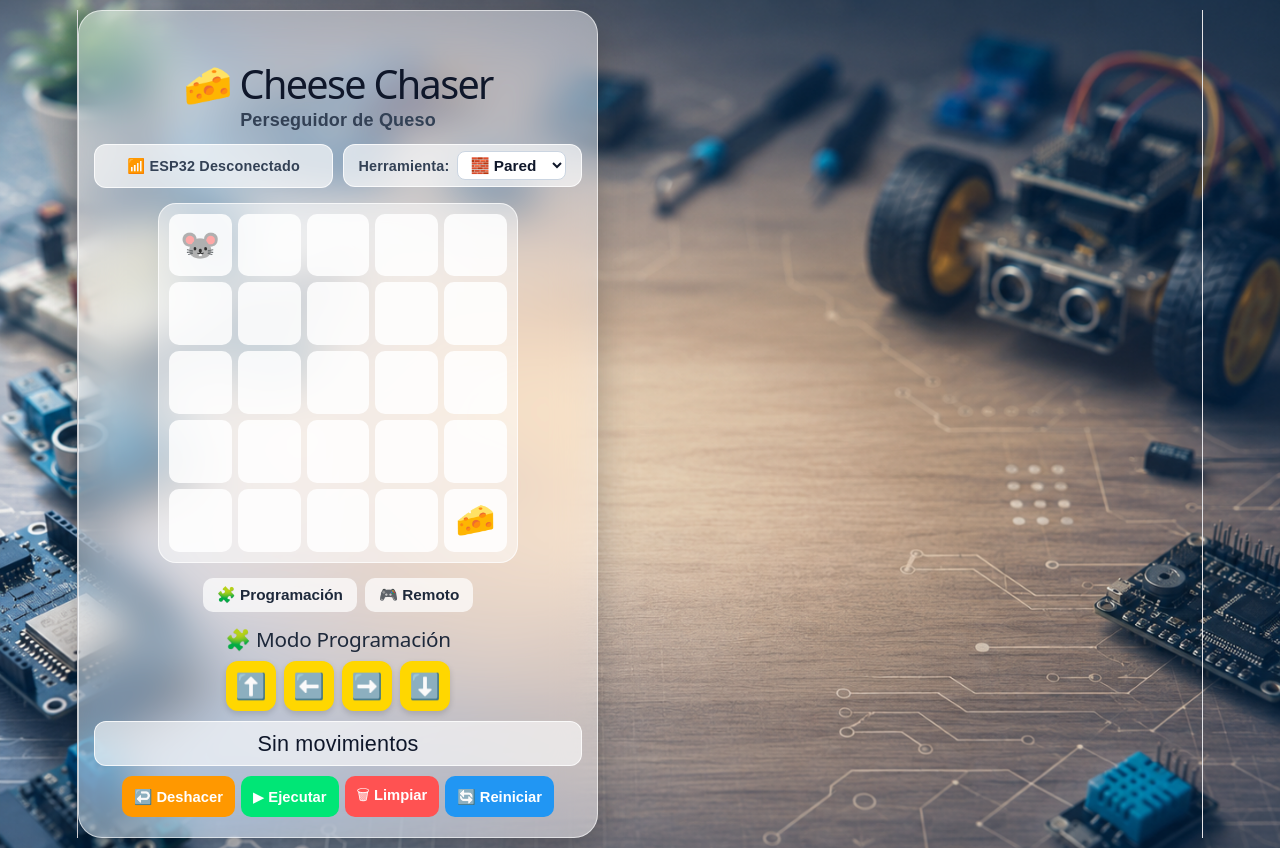
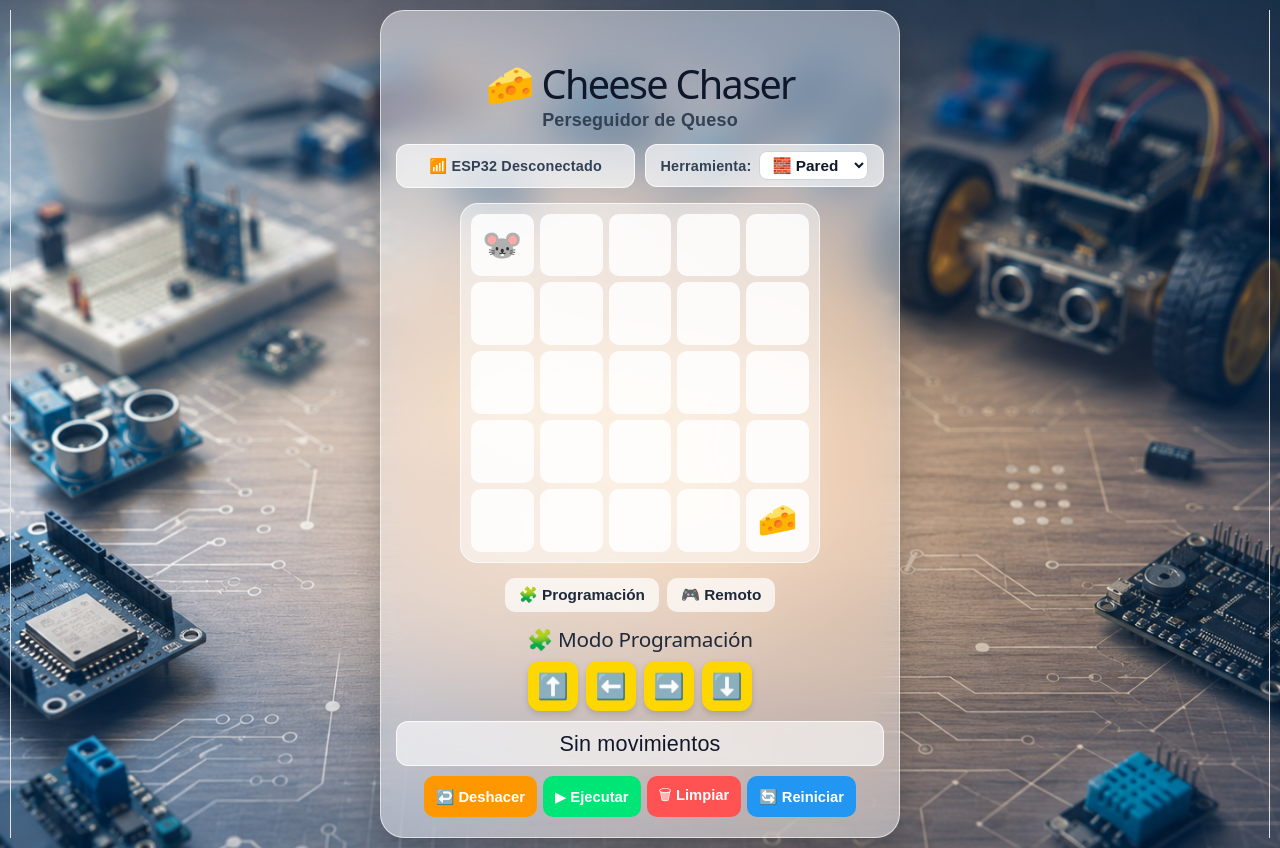
Before and after one commit to jpmax-c/mousebot-ui, a React (Vite) app: page / in a window 1280 px wide. Built offline with nearby package versions, Linux system fonts and the light colour scheme.

Commit message:
Update App.css

```diff
--- a/src/App.css
+++ b/src/App.css
@@ -4,14 +4,19 @@
   box-sizing: border-box;
 }
 
+/* Forzar centrado en el contenedor principal de React/Vite */
+html, body, #root {
+  width: 100%;
+  min-height: 100vh;
+  display: flex !important;
+  justify-content: center !important;
+  align-items: center !important;
+}
+
 body {
   background: url("./assets/fondo.jpg") no-repeat center center fixed;
   background-size: cover;
   font-family: Arial, sans-serif;
-  min-height: 100vh;
-  display: flex;
-  justify-content: center;
-  align-items: center;
   padding: 10px;
 }
 
@@ -30,6 +35,9 @@
   border-radius: 24px;
   border: 1px solid rgba(255, 255, 255, 0.6);
   box-shadow: 0 15px 35px rgba(0, 0, 0, 0.25);
+
+  /* Asegura centrado horizontal en la tarjeta */
+  margin: auto !important;
 }
 
 /* Corrección para que el título no se encima */
```
